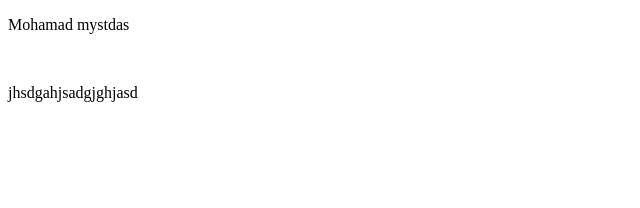
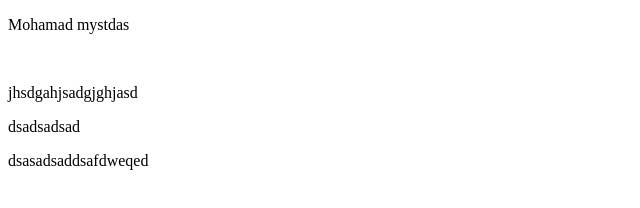
Before and after one commit to mohamdmustafa1999/Test, a plain HTML site: page index.html in a window 1280 px wide. Shown: the whole page, without its empty margins (0-640 px from the left). Drawn offline with Linux system fonts and the light colour scheme.

Commit message:
Update index.html

```diff
--- a/index.html
+++ b/index.html
@@ -12,6 +12,8 @@
 <body>
     <img src="photo_2022-02-10_17-05-34" , alt="" />
     <p>jhsdgahjsadgjghjasd</p>
+    <p>dsadsadsad</p>
+     <p>dsasadsaddsafdweqed</p>
 </body>
 
 </html>
```
